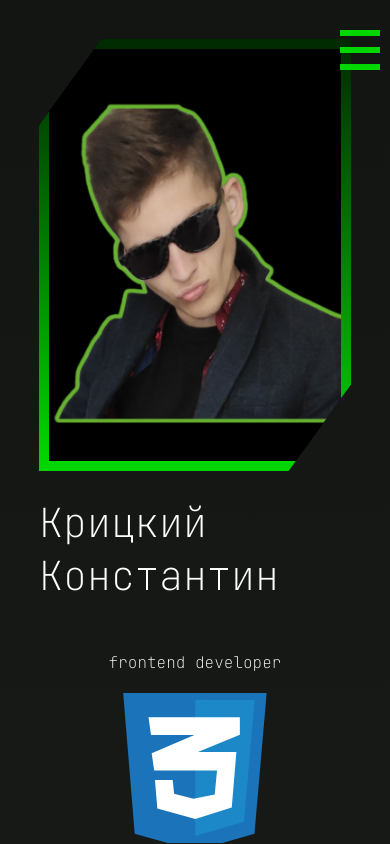
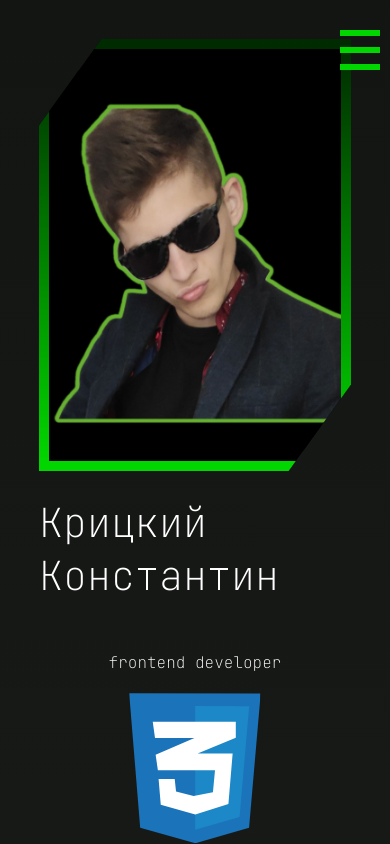
Before and after one commit to Lewiz1337/CV-website, a plain HTML site: page index.html in a window 390 px wide. In both pictures the pointer is over the picture 176 px from the left and 768 px from the top of the page. Shown: the top 844 px of the page. Drawn offline with Linux system fonts and the light colour scheme.

Commit message:
fix: fix hover

```diff
--- a/style/style.css
+++ b/style/style.css
@@ -407,4 +407,7 @@ aside ul {
     height: 150px;
     width: 150px;
   }
+  .footer__info-img:hover {
+    transform: none;
+  }
 }
```
